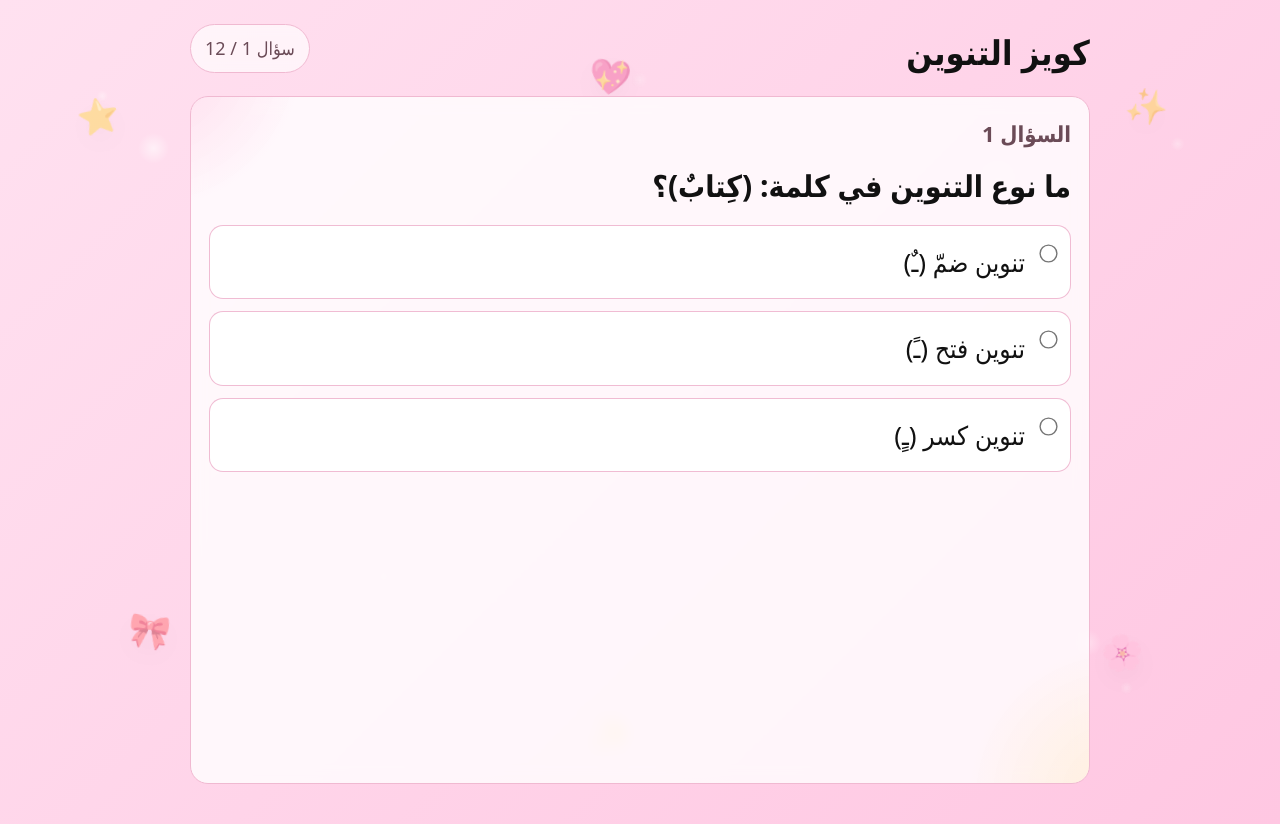
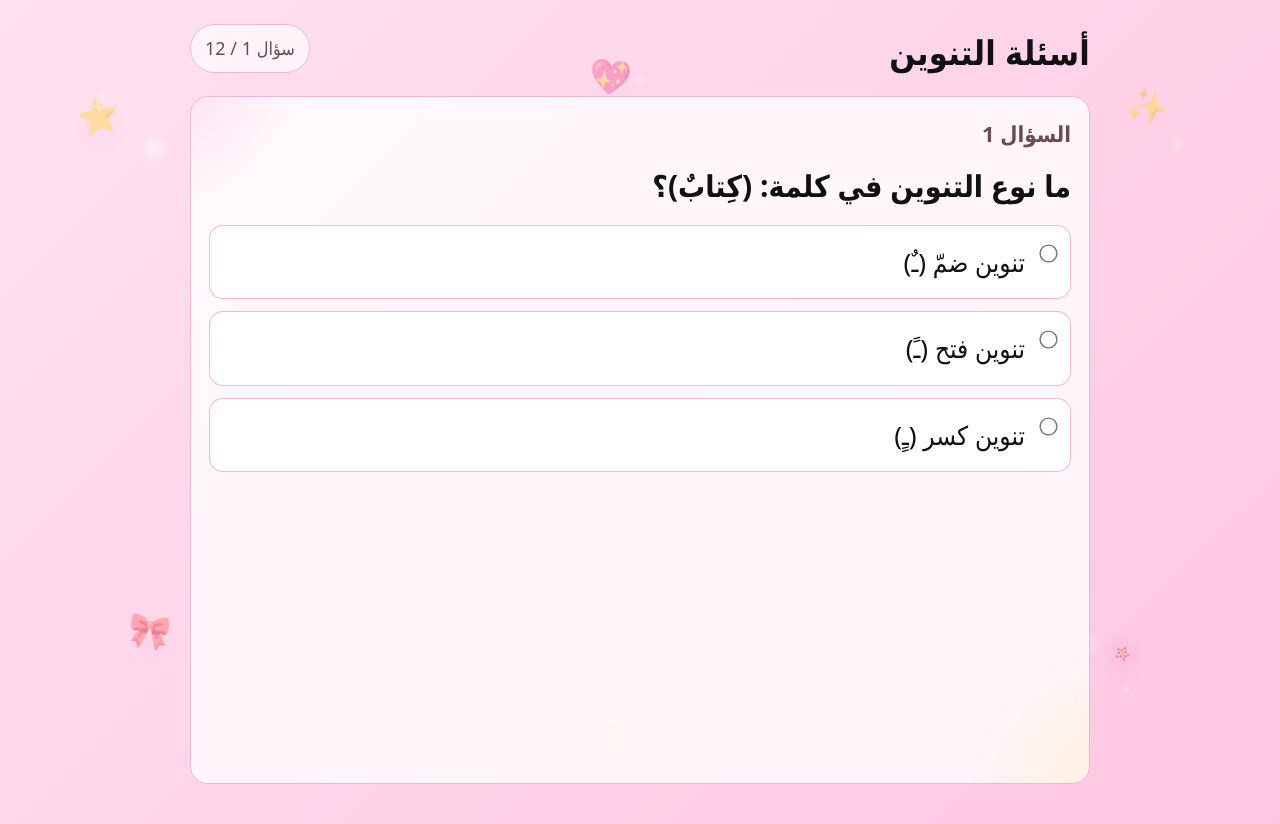
Before and after one commit to ahdturki-ctrl/tanween, a plain HTML site: page index.html in a window 1280 px wide. Drawn offline with Linux system fonts and the light colour scheme.

Commit message:
Update index.html

```diff
--- a/index.html
+++ b/index.html
@@ -3,7 +3,7 @@
 <head>
   <meta charset="utf-8" />
   <meta name="viewport" content="width=device-width, initial-scale=1" />
-  <title>كويز التنوين</title>
+  <title>أسئلة التنوين</title>
   <style>
     :root{
       --bg1:#ffe1f0;
@@ -291,7 +291,7 @@
 
   <div class="wrap">
     <header>
-      <h1>كويز التنوين</h1>
+      <h1>أسئلة التنوين</h1>
       <div class="counter" id="counter">سؤال 1 / 1</div>
     </header>
 
```
